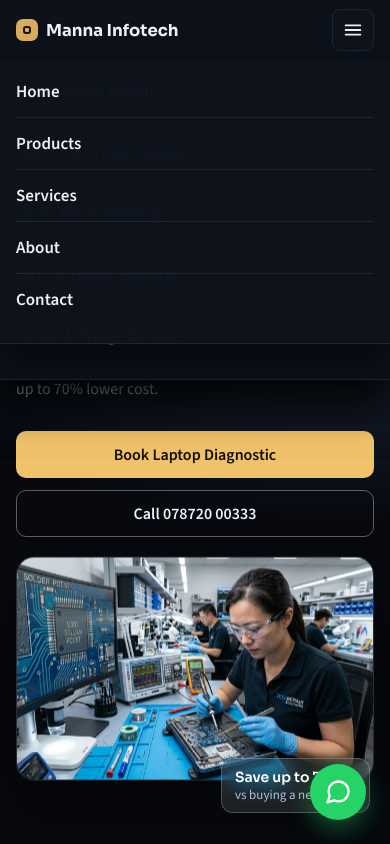
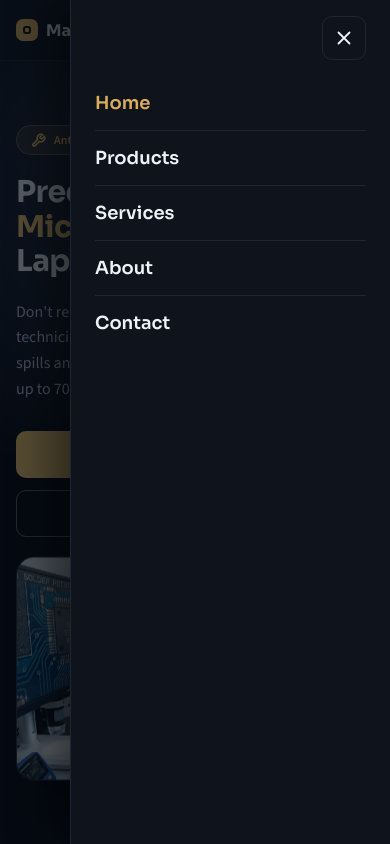
Before and after one commit to soumyab92/manna, a plain HTML site: page index.html in a window 390 px wide. Both pictures are taken after a click on the button 353 px from the left and 30 px from the top of the page. Shown: the top 844 px of the page. Drawn offline with nearby package versions, Linux system fonts and the light colour scheme.

Commit message:
Restore Nexora full-height slide drawer menu on mobile with scrim overlay, dedicated close button, and proper header stacking

```diff
--- a/css/style.css
+++ b/css/style.css
@@ -2344,11 +2344,11 @@ footer > .wrap:not(.footer-bottom-inner) {
 /* ── RESPONSIVE — 960px ──────────────────────────────────────────────────── */
 @media (max-width: 960px) {
 
-  /* Header & Mobile Nav Dropdown */
+  /* Header & Mobile Slide Drawer */
   header {
-    background: rgba(14, 19, 28, 0.96);
-    backdrop-filter: blur(16px);
-    -webkit-backdrop-filter: blur(16px);
+    background: #0e131c;
+    backdrop-filter: none;
+    -webkit-backdrop-filter: none;
   }
 
   header .wrap {
@@ -2373,52 +2373,89 @@ footer > .wrap:not(.footer-bottom-inner) {
     height: 42px;
     border-radius: 8px;
     border: 1px solid var(--line);
-    background: var(--surface);
+    background: var(--surface-2);
     color: var(--ink);
     cursor: pointer;
     flex-shrink: 0;
   }
 
   .x {
-    display: none !important;
-  }
-
-  .scrim {
-    display: none !important;
+    display: grid;
+    place-items: center;
+    align-self: flex-end;
+    width: 44px;
+    height: 44px;
+    border-radius: 10px;
+    border: 1px solid var(--line);
+    background: transparent;
+    color: var(--ink);
+    cursor: pointer;
+    margin-bottom: 16px;
+    flex-shrink: 0;
   }
 
   .btn.ghost.lg {
     display: none;
   }
 
-  /* Full-width clean dropdown nav beneath fixed header */
+  /* Full screen scrim */
+  .scrim {
+    display: block;
+    position: fixed;
+    inset: 0;
+    width: 100vw;
+    height: 100vh;
+    background: rgba(6, 12, 21, .65);
+    opacity: 0;
+    visibility: hidden;
+    transition: opacity .3s ease, visibility .3s ease;
+    z-index: 998;
+  }
+
+  .scrim.on {
+    opacity: 1;
+    visibility: visible;
+  }
+
+  /* Slide drawer from right */
   nav {
-    display: none;
+    display: flex;
     position: fixed;
-    top: 64px;
-    left: 0;
+    top: 0;
     right: 0;
-    width: 100%;
+    bottom: 0;
+    left: auto;
+    width: min(320px, 86%);
+    height: 100vh;
     flex-direction: column;
     gap: 0;
-    background: rgba(14, 19, 28, 0.98);
-    backdrop-filter: blur(20px);
-    -webkit-backdrop-filter: blur(20px);
-    border-bottom: 1px solid var(--line);
-    padding: 8px 24px 20px;
-    box-shadow: 0 20px 40px rgba(0, 0, 0, 0.6);
-    z-index: 99;
+    background: #0e131c;
+    border-left: 1px solid var(--line);
+    padding: calc(16px + env(safe-area-inset-top, 0px)) 24px calc(24px + env(safe-area-inset-bottom, 0px));
+    transform: translateX(100%);
+    visibility: hidden;
+    transition: transform .3s ease, visibility .3s ease;
+    z-index: 999;
+    overflow-y: auto;
+    box-shadow: -20px 0 40px rgba(0, 0, 0, .45);
   }
 
   nav.open {
-    display: flex;
+    transform: translateX(0);
+    visibility: visible;
   }
 
   nav a {
-    font: 600 17px 'Source Sans 3', sans-serif;
-    padding: 14px 0;
+    font: 600 18px Sora, sans-serif;
+    padding: 16px 0;
     border-bottom: 1px solid var(--line);
     color: var(--ink);
+    text-decoration: none;
+  }
+
+  nav a:hover,
+  nav a.active {
+    color: var(--brand);
   }
 
   nav a:last-child {
@@ -2526,24 +2563,39 @@ footer > .wrap:not(.footer-bottom-inner) {
     flex-wrap: nowrap;
   }
 
-  nav {
-    top: 60px;
-    padding: 6px 16px 18px;
-  }
-
-  #open {
-    display: none;
-  }
-
   .logo {
-    font-size: 16.5px;
+    font-size: 16px;
     gap: 8px;
+    white-space: nowrap;
   }
 
   .logo i {
     width: 22px;
     height: 22px;
-  }
+    flex-shrink: 0;
+  }
+
+  #open {
+    margin-left: auto;
+    padding: 7px 11px;
+    font-size: 12.5px;
+  }
+
+  .menu {
+    width: 38px;
+    height: 38px;
+  }
+}
+
+@media (max-width: 380px) {
+  #open {
+    display: none;
+  }
+
+  .logo {
+    font-size: 15px;
+  }
+}
 
   .wrap {
     padding-inline: 16px;
--- a/index.html
+++ b/index.html
@@ -672,11 +672,17 @@
     ['mouseleave', 'focusout', 'touchend'].forEach(function (ev) { rs.addEventListener(ev, rplay, { passive: true }) });
     addEventListener('resize', rsync);
 
-    /* ── Mobile Nav Dropdown ── */
-    function drawer(o) { $('nav').classList.toggle('open', o); if ($('scrim')) $('scrim').classList.toggle('on', o); $('menu').setAttribute('aria-expanded', o); }
+    /* ── Mobile Nav Drawer ── */
+    function drawer(o) {
+      $('nav').classList.toggle('open', o);
+      if ($('scrim')) $('scrim').classList.toggle('on', o);
+      $('menu').setAttribute('aria-expanded', o);
+      document.body.style.overflow = o ? 'hidden' : '';
+      if (o && $('x')) $('x').focus();
+    }
     $('menu').onclick = function (e) { e.stopPropagation(); var o = !$('nav').classList.contains('open'); drawer(o); };
-    if ($('x')) $('x').onclick = function () { drawer(false); };
-    if ($('scrim')) $('scrim').onclick = function () { drawer(false); };
+    if ($('x')) $('x').onclick = function (e) { e.stopPropagation(); drawer(false); };
+    if ($('scrim')) $('scrim').onclick = function (e) { e.stopPropagation(); drawer(false); };
     $('nav').onclick = function (e) { if (e.target.tagName === 'A' || e.target.hasAttribute('data-open-modal')) drawer(false); };
     document.addEventListener('click', function (e) { if ($('nav').classList.contains('open') && !$('nav').contains(e.target) && !$('menu').contains(e.target)) drawer(false); });
     document.addEventListener('keydown', function (e) { if (e.key === 'Escape') { drawer(false); closeModals(); } });
--- a/js/main.js
+++ b/js/main.js
@@ -24,7 +24,7 @@ document.addEventListener('DOMContentLoaded', () => {
     });
   }
 
-  // Mobile Nav Dropdown (Nexora Header System)
+  // Mobile Nav Drawer (Nexora Header System)
   const navDrawer = document.getElementById('nav');
   const scrim = document.getElementById('scrim');
   const menuBtn = document.getElementById('menu');
@@ -34,6 +34,8 @@ document.addEventListener('DOMContentLoaded', () => {
     if (navDrawer) navDrawer.classList.toggle('open', open);
     if (scrim) scrim.classList.toggle('on', open);
     if (menuBtn) menuBtn.setAttribute('aria-expanded', open);
+    document.body.style.overflow = open ? 'hidden' : '';
+    if (open && closeBtn) closeBtn.focus();
   }
 
   if (menuBtn) {
```
